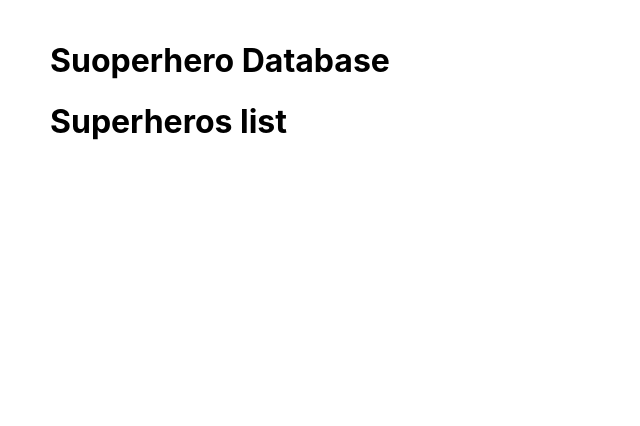
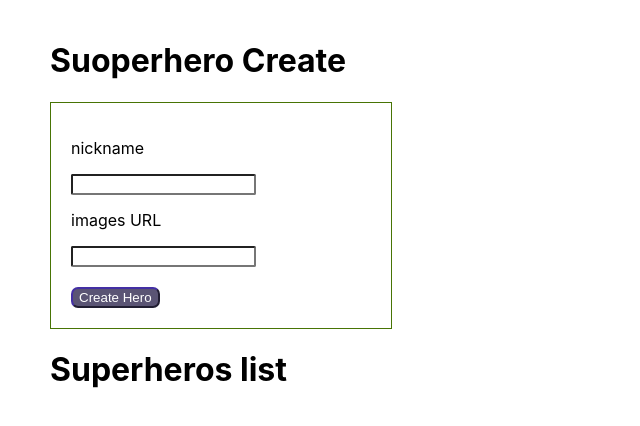
Before and after one commit to ValeronGol/Superhero-Application, a React (Create React App) app: page / in a window 1280 px wide. Shown: the top 426 px of the page, without its empty margins (0-640 px from the left). Built offline with nearby package versions, Linux system fonts and the light colour scheme; no server answers.

Commit message:
add formik

```diff
--- a/package.json
+++ b/package.json
@@ -10,6 +10,7 @@
     "@testing-library/react": "^11.2.7",
     "@testing-library/user-event": "^12.8.3",
     "axios": "^0.25.0",
+    "formik": "^2.2.9",
     "gh-pages": "^3.2.3",
     "prop-types": "^15.7.2",
     "react": "^17.0.2",
@@ -19,7 +20,8 @@
     "react-scripts": "4.0.3",
     "react-toastify": "^8.0.2",
     "uuid": "^8.3.2",
-    "web-vitals": "^1.1.2"
+    "web-vitals": "^1.1.2",
+    "yup": "^0.32.11"
   },
   "scripts": {
     "start": "react-scripts start",
--- a/src/components/App/App.jsx
+++ b/src/components/App/App.jsx
@@ -10,34 +10,10 @@ export default function App() {
   const { heros } = useFetchHeros();
   const { deleteHero } = useDeleteHero();
 
-  console.log(heros);
-  // const formSubmit = ({ nickname, images }) => {
-  //   setHeros(prevHeros => {
-  //     const newHero = {
-  //       id: `${uuidv4()}`,
-  //       nickname,
-  //       images,
-  //     };
-  //     const duplicateHero = prevHeros.find(hero => {
-  //       return hero.nickname === nickname;
-  //     });
-  //     if (duplicateHero) {
-  //       alert(`${nickname} already create!!!!`);
-  //       return [...prevHeros];
-  //     } else {
-  //       return setHeros(prevHeros => [...prevHeros, newHero]);
-  //     }
-  //   });
-  // };
-
-  // const deleteHero = id => {
-  //   setHeros(prevHeros => prevHeros.filter(el => el.id !== id));
-  // };
-
   return (
     <Conteiner>
-      <h1>Suoperhero Database</h1>
-      {/* <HeroForm onSubmit={} /> */}
+      <h1>Suoperhero Create</h1>
+      <HeroForm />
       <h1>Superheros list</h1>
       {heros && <HeroList heros={heros} onDelete={deleteHero} />}
       <Toaster position="top-right" />
--- a/src/components/HeroForm/HeroForm.jsx
+++ b/src/components/HeroForm/HeroForm.jsx
@@ -1,61 +1,54 @@
-import React, { useState } from 'react';
-import { ConteinerForm, Label, Button, Input } from './HeroForm.styled';
+import { Formik, ErrorMessage } from 'formik';
+import * as Yup from 'yup';
+import {
+  ConteinerForm,
+  Label,
+  Input,
+  Button,
+  ErrorName,
+  ErrorImg,
+} from './HeroForm.styled';
+import { useCreateHero } from 'hooks/useCreateHero';
 
-export default function HeroForm(props) {
-  const [nickname, setNickname] = useState('');
-  const [images, setImages] = useState('');
+const validationSchema = Yup.object({
+  nickname: Yup.string().required(),
+  images: Yup.string().url(),
+});
 
-  const heros = {
-    nickname,
-    images,
-  };
-
-  const handleChangeNickname = event => {
-    setNickname(event.currentTarget.value);
-  };
-
-  const handleChangeImage = event => {
-    setImages(event.currentTarget.value);
-  };
-
-  const handleSubmit = event => {
-    event.preventDefault();
-
-    props.onSubmit(heros);
-
-    resetState();
-  };
-
-  const resetState = () => {
-    setNickname('');
-    setImages('');
-  };
+export default function HeroForm() {
+  const { createHero } = useCreateHero();
 
   return (
-    <ConteinerForm>
-      <form onSubmit={handleSubmit}>
-        <Label>
-          Name
-          <Input
-            type="text"
-            name="name"
-            required
-            onChange={handleChangeNickname}
-            value={nickname}
-          />
-        </Label>
-        <Label>
-          Images
-          <Input
-            ttype="image"
-            name="image"
-            width="50"
-            onChange={handleChangeImage}
-            value={images}
-          />
-        </Label>
-        <Button type="submit">Add contact</Button>
-      </form>
-    </ConteinerForm>
+    <Formik
+      initialValues={{ nickname: '', images: '' }}
+      validationSchema={validationSchema}
+      onSubmit={(values, { resetForm }) => {
+        createHero(values);
+        resetForm({ values: '' });
+      }}
+    >
+      {({ isValid, dirty }) => (
+        <ConteinerForm autoComplete="off">
+          <Label htmlFor="nickname">nickname</Label>
+
+          <Input name="nickname" type="text" />
+
+          <ErrorMessage name="nickname">
+            {msg => <ErrorName>{msg}</ErrorName>}
+          </ErrorMessage>
+
+          <Label htmlFor="images">images URL</Label>
+
+          <Input name="images" type="text" />
+
+          <ErrorMessage name="images">
+            {msg => <ErrorImg>{msg}</ErrorImg>}
+          </ErrorMessage>
+          <Button type="submit" disabled={!isValid && !dirty}>
+            Create Hero
+          </Button>
+        </ConteinerForm>
+      )}
+    </Formik>
   );
 }
--- a/src/components/HeroForm/HeroForm.styled.jsx
+++ b/src/components/HeroForm/HeroForm.styled.jsx
@@ -1,14 +1,16 @@
 import styled from '@emotion/styled';
+import { Field, Form } from 'formik';
 
-export const ConteinerForm = styled.div`
+export const ConteinerForm = styled(Form)`
   width: 300px;
   padding: 20px;
-  display: block;
+
   border: 1px solid #477405;
 `;
 
 export const Button = styled.button`
-  margin: 5px 10px;
+  display: block;
+  margin-top: 20px;
   background-color: #0a0131ab;
   color: white;
   border-radius: 7px;
@@ -26,13 +28,45 @@ export const Label = styled.label`
   display: flex;
   flex-direction: column;
   max-width: 200px;
-  height: 40px;
+  padding-top: 15px;
+  padding-bottom: 15px;
 `;
-export const Input = styled.input`
+
+export const Input = styled(Field)`
   border-radius: 2px;
-
   &:focus {
     border-color: #4015fffb;
     border-width: medium;
   }
 `;
+
+export const ErrorName = styled.div`
+  position: absolute;
+  top: 195px;
+  font-family: ${props => props.theme.fontFamily};
+  font-weight: 400;
+  font-size: 10px;
+  line-height: 1.2;
+  letter-spacing: 0.04em;
+  color: #eb5757;
+  font-weight: 400;
+  font-size: 10px;
+  line-height: 1.2;
+  letter-spacing: 0.04em;
+  color: #eb5757;
+`;
+export const ErrorImg = styled.div`
+  position: absolute;
+  top: 265px;
+  font-family: ${props => props.theme.fontFamily};
+  font-weight: 400;
+  font-size: 10px;
+  line-height: 1.2;
+  letter-spacing: 0.04em;
+  color: #eb5757;
+  font-weight: 400;
+  font-size: 10px;
+  line-height: 1.2;
+  letter-spacing: 0.04em;
+  color: #eb5757;
+`;
--- /dev/null
+++ b/src/hooks/useCreateHero.js
@@ -0,0 +1,26 @@
+import axios from 'axios';
+import toast from 'react-hot-toast';
+import { useMutation, useQueryClient } from 'react-query';
+
+const createHero = async ({ nickname, images }) => {
+  const body = {
+    nickname: nickname,
+    images: images,
+  };
+  const response = await axios.post(`/superhero`, body);
+  const { data } = response;
+  return data.data;
+};
+
+export const useCreateHero = () => {
+  const queryClient = useQueryClient();
+  const { mutateAsync } = useMutation(createHero, {
+    onSuccess() {
+      queryClient.invalidateQueries('/heros');
+      toast.success('Hero create');
+    },
+  });
+  return {
+    createHero: mutateAsync,
+  };
+};
--- a/src/hooks/useDeleteHero.js
+++ b/src/hooks/useDeleteHero.js
@@ -12,7 +12,7 @@ export const useDeleteHero = () => {
   const { mutateAsync } = useMutation(deleteHero, {
     onSuccess() {
       queryClient.invalidateQueries('/heros');
-      toast.success('Heros deleted');
+      toast.success('Hero deleted');
     },
   });
   return {
```
Also changed, not shown: 1 other file (tests, documents, lock files or other folders).
